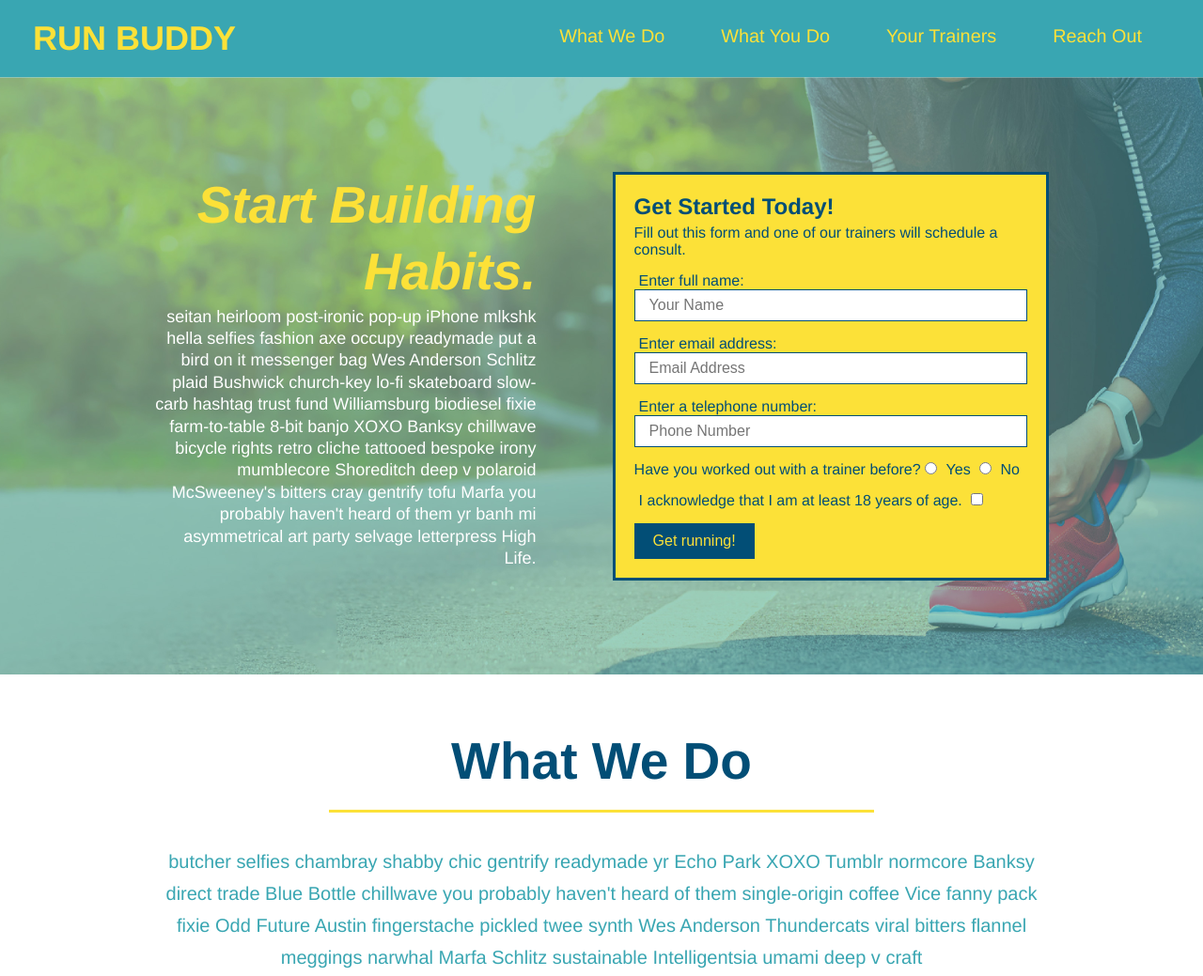
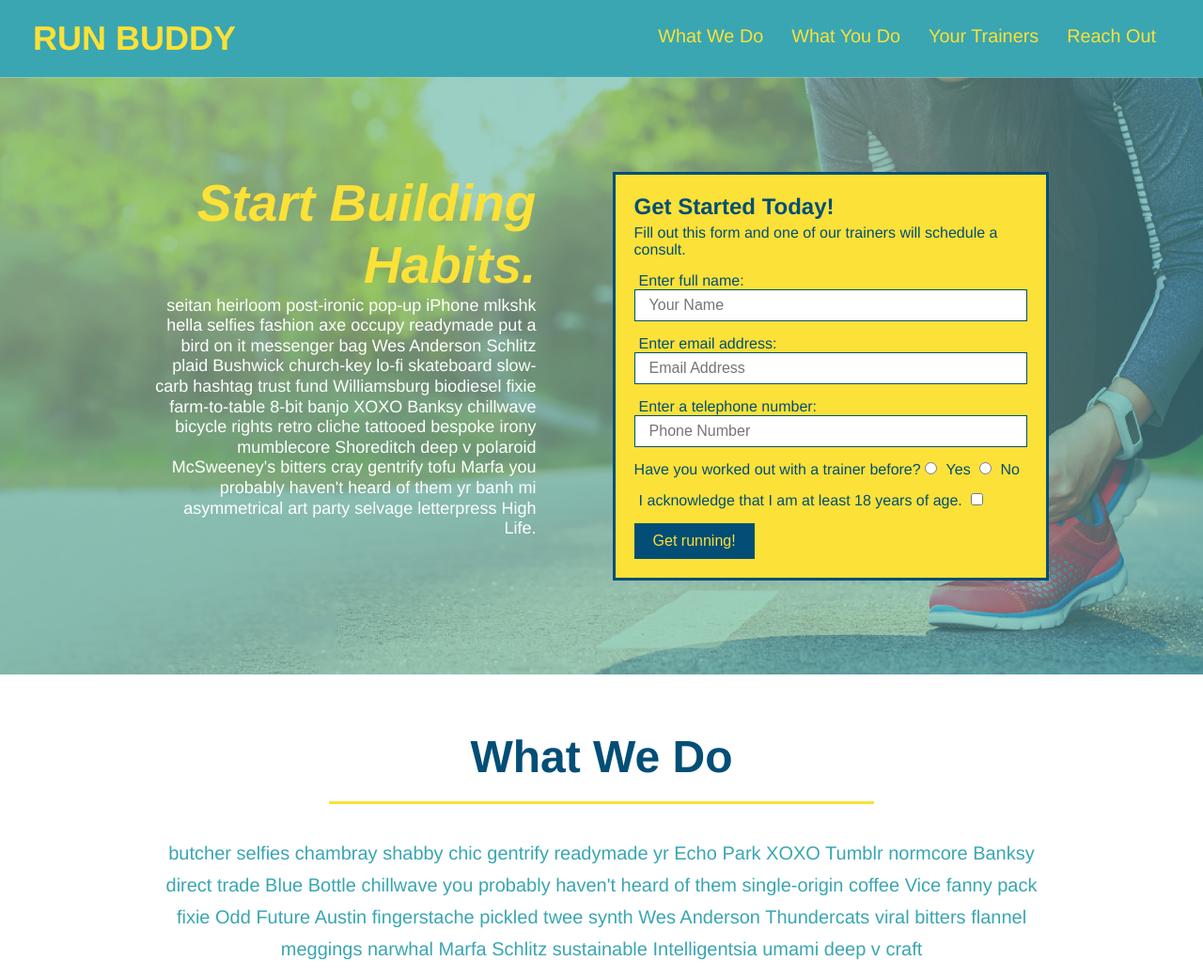
Before and after one commit to tom2u/run-buddy-redux, a plain HTML site: page index.html in a window 1280 px wide. Shown: the top 1039 px of the page at 94% size. Drawn offline with Linux system fonts and the light colour scheme.

Commit message:
initial work

```diff
--- a/assets/css/style.css
+++ b/assets/css/style.css
@@ -44,7 +44,7 @@ header nav ul {
 }
 
 header nav ul li a {
-  margin: 0 30px;
+  padding: 10px 15px;
   font-weight: lighter;
   font-size: 1.55vw;
 }
@@ -85,6 +85,7 @@ section {
   background-image: url("../images/hero-bg.jpg");
   background-size: cover;
   background-position: center;
+  align-items: flex-start;
 }
 /* Hero Style End */
 
@@ -112,7 +113,7 @@ section {
   margin: 3.5%;
   color: #fff;
   font-size: 18px;
-  line-height: 1.3;
+  line-height: 1.2;
 }
 
 .hero-cta h2 {
@@ -165,6 +166,7 @@ section {
   text-align: center;
   margin: 0 auto 35px auto;
   width: 50%;
+  font-size: 48px;
 }
 
 .primary-border {
@@ -341,3 +343,18 @@ section {
 }
 
 /* REACH OUT STYLES END */
+
+/* MEDIA QUERY FOR SMALLER DESKTOP SCREENS AND SMALLER */
+@media screen and (max-width: 980px) {
+
+}
+
+/* MEDIA QUERY FOR TABLETS AND SMALLER */
+@media screen and (max-width: 768px) {
+
+}
+
+/* MEDIA QUERY FOR MOBILE PHONES AND SMALLER */
+@media screen and (max-width: 575px) {
+
+}
--- a/index.html
+++ b/index.html
@@ -4,6 +4,7 @@
 <head>
   <meta charset="UTF-8" />
   <title>Run Buddy</title>
+  <meta name="viewport" content="width=device-width, initial-scale=1.0" />
   <link rel="stylesheet" href="./assets/css/style.css" />
 </head>
 
```
Also changed, not shown: privacy-policy.html (+4 -0 lines).
